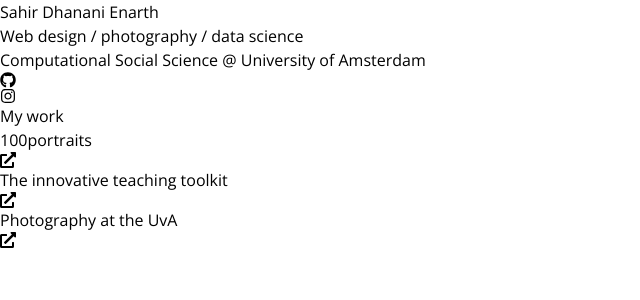
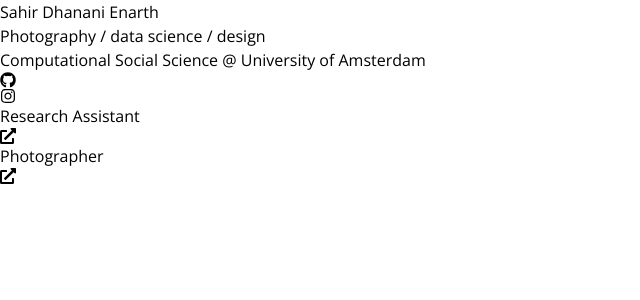
Before and after one commit to 100portraits/portfolio, a React (Vite) app in the folder portfolio/: page /work in a window 1280 px wide. Shown: the top 300 px of the page, without its empty margins (0-640 px from the left). Built offline with nearby package versions, Linux system fonts and the light colour scheme.

Commit message:
create pages and routing

```diff
--- a/portfolio/src/App.jsx
+++ b/portfolio/src/App.jsx
@@ -1,7 +1,11 @@
 import { useState } from 'react'
 import { Route, Routes } from "react-router-dom"
+import Home from './pages/Home'
+
 import Work from './pages/Work'
-import Home from './pages/Home'
+import Blog from './pages/Blog'
+import Projects from './pages/Projects'
+import About from './pages/about'
 
 function App() {
 
@@ -10,6 +14,10 @@
       <Route path="/" element={<Home />} />
 
       <Route path="/work" element={<Work />} />
+      <Route path="/about" element={<About />} />
+      <Route path="/projects" element={<Projects />} />
+      <Route path="/blog" element={<Blog />} />
+
     </Routes>
   )
 }
--- /dev/null
+++ b/portfolio/src/pages/About.jsx
@@ -0,0 +1,9 @@
+const About = () => {
+    return (
+        <div>
+            About me
+        </div>
+    );
+}
+
+export default About;
--- /dev/null
+++ b/portfolio/src/pages/Blog.jsx
@@ -0,0 +1,9 @@
+const Blog = () => {
+    return (
+        <div>
+            Blog
+        </div>
+    );
+}
+
+export default Blog;
--- a/portfolio/src/pages/Home.jsx
+++ b/portfolio/src/pages/Home.jsx
@@ -1,6 +1,8 @@
 import {FaInstagram} from 'react-icons/fa/'
 import {FaGithub} from 'react-icons/fa/'
 import {FaExternalLinkAlt} from 'react-icons/fa'
+import { Link } from 'react-router-dom'
+
 const Home = () => {
     return (
         <>
@@ -20,22 +22,22 @@
                 <div className='grid grid-cols-1 md:grid-cols-2 gap-3 h-[40vh] md'>
                     <div className='bg-slate-100 h-full flex hover:bg-slate-200 group'>
                         <h1 className='text-2xl font-semibold m-10 group-hover:underline underline-offset-4'>
-                            My work<FaExternalLinkAlt className='inline text-lg ml-2'/>
+                            <Link to='/work'>My work<FaExternalLinkAlt className='inline text-sm ml-2'/></Link>
                         </h1>
                     </div>
                     <div className='bg-slate-100 h-full flex hover:bg-slate-200 group'>
                         <h1 className='text-2xl font-semibold m-10 group-hover:underline underline-offset-4'>
-                            About me<FaExternalLinkAlt className='inline text-lg ml-2'/>
+                            <Link to='/about'> About me<FaExternalLinkAlt className='inline text-sm ml-2'/></Link>
                         </h1>
                     </div>
                     <div className='bg-slate-100 h-full flex hover:bg-slate-200 group'>
                         <h1 className='text-2xl font-semibold m-10 group-hover:underline underline-offset-4'>
-                            Blog<FaExternalLinkAlt className='inline text-lg ml-2'/>
+                            <Link to='/blog'>Blog<FaExternalLinkAlt className='inline text-sm ml-2'/></Link>
                         </h1>
                     </div>
                     <div className='bg-slate-100 h-full flex hover:bg-slate-200 group'>
                         <h1 className='text-2xl font-semibold m-10 group-hover:underline underline-offset-4'>
-                            Projects<FaExternalLinkAlt className='inline text-lg ml-2'/>
+                            <Link to='/projects'>Projects<FaExternalLinkAlt className='inline text-sm ml-2'/></Link>
                         </h1>
                     </div>
                 </div>
--- /dev/null
+++ b/portfolio/src/pages/Projects.jsx
@@ -0,0 +1,9 @@
+const Projects = () => {
+    return (
+        <div>
+            Projects
+        </div>
+    );
+}
+
+export default Projects;
--- a/portfolio/src/pages/Work.jsx
+++ b/portfolio/src/pages/Work.jsx
@@ -1,42 +1,35 @@
 import {FaInstagram} from 'react-icons/fa/'
 import {FaGithub} from 'react-icons/fa/'
 import {FaExternalLinkAlt} from 'react-icons/fa'
+import { Link } from 'react-router-dom'
+
 const Work = () => {
     return (
         <>
-            <div className=" max-w-screen-lg p-10 mx-auto">
-                <div className="text-left mt-14 mb-4 flex justify-between">
+            <div className="max-w-screen-md md:max-w-screen-lg p-10 mx-auto">
+                <div className="text-left mt-6 md:mt-14 mb-4 md:flex justify-between">
                     <div className="">
-                        <h1 className="pb-1 text-6xl font-semibold">Sahir Dhanani Enarth</h1>
-                        <h1 className=" text-2xl ">Web design / photography / data science</h1>
-                        <h1 className="text-xl">Computational Social Science @ University of Amsterdam</h1>
+                        <h1 className="pb-1 text-5xl md:text-6xl font-semibold">Sahir Dhanani Enarth</h1>
+                        <h1 className="text-lg md:text-2xl ">Photography / data science / design</h1>
+                        <h1 className="text-md md:text-xl">Computational Social Science @ University of Amsterdam</h1>
                     </div>
-                    <div className='self-center flex flex-row gap-2 text-4xl'>
+                    <div className='flex my-3 md:self-center flex-row gap-2 text-2xl md:text-4xl'>
                         <FaGithub />
                         <FaInstagram/>
 
                     </div>
                 </div>
-                <div>
-                    <p className="text-3xl font-medium pb-4">My work</p>
-                </div>
-                <div className='grid grid-cols-3 gap-4 h-[70vh]'>
-                    <div className='bg-slate-100 h-full col-span-2 flex '>
-                        <h1 className='text-3xl font-semibold m-10'>
-                            100portraits <FaExternalLinkAlt className='inline text-lg'/>
+                <div className='grid grid-cols-1 md:grid-cols-2 gap-3 h-[40vh] md'>
+                    <div className='bg-slate-100 h-full flex hover:bg-slate-200 group'>
+                        <h1 className='text-2xl font-semibold m-10 group-hover:underline underline-offset-4'>
+                            <Link to='/work'>Research Assistant<FaExternalLinkAlt className='inline text-sm ml-2'/></Link>
                         </h1>
                     </div>
-                    <div className='bg-slate-100 h-full flex'>
-                        <h1 className='text-3xl font-semibold m-10'>
-                            The innovative teaching toolkit <FaExternalLinkAlt className='inline text-lg'/>
+                    <div className='bg-slate-100 h-full flex hover:bg-slate-200 group'>
+                        <h1 className='text-2xl font-semibold m-10 group-hover:underline underline-offset-4'>
+                            Photographer<FaExternalLinkAlt className='inline text-sm ml-2'/>
                         </h1>
                     </div>
-                    <div className='bg-slate-100 h-full flex'>
-                        <h1 className='text-3xl font-semibold m-10'>
-                            Photography at the UvA <FaExternalLinkAlt className='inline text-lg'/>
-                        </h1>
-                    </div>
-                    <div className='bg-slate-100 h-full col-span-2'></div>
 
                 </div>
 
```
Also changed, not shown: portfolio/src/pages/projects/100portraits.jsx (added), portfolio/src/pages/projects/Toolkit.jsx (added), portfolio/src/pages/work/Photography.jsx (added), portfolio/src/pages/work/Research.jsx (added).
